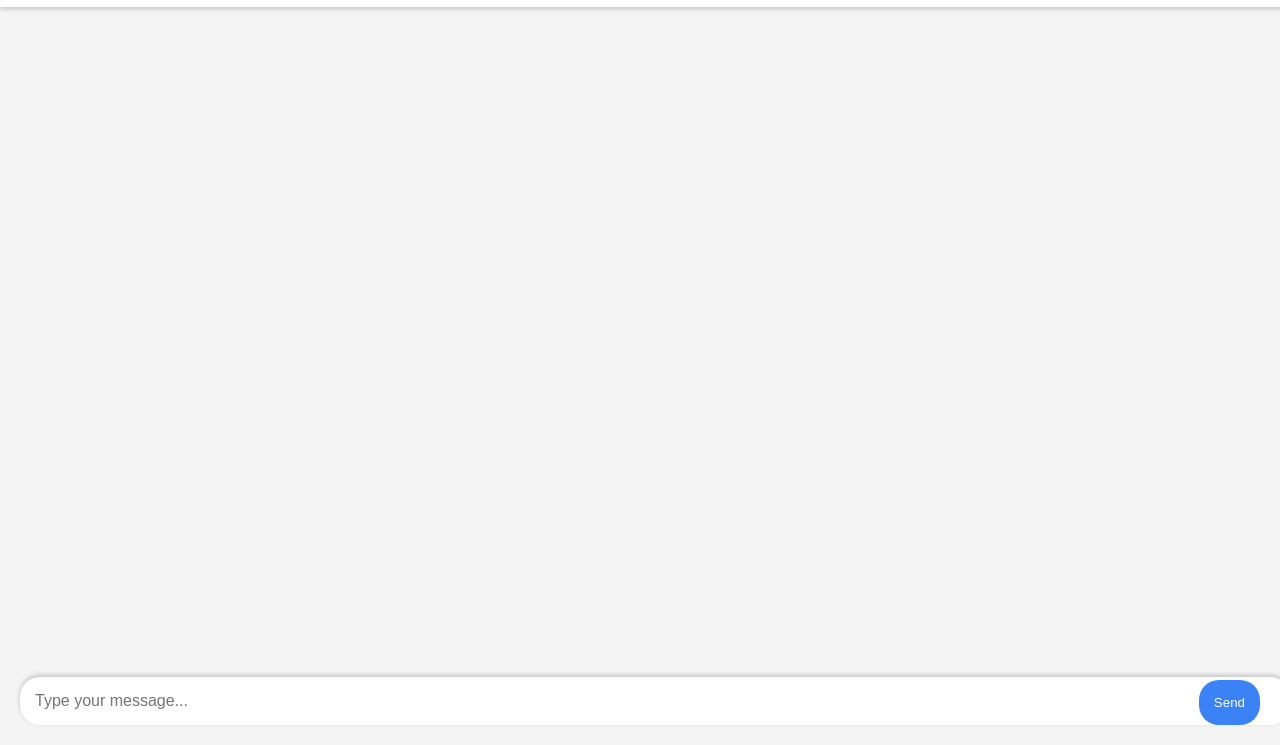
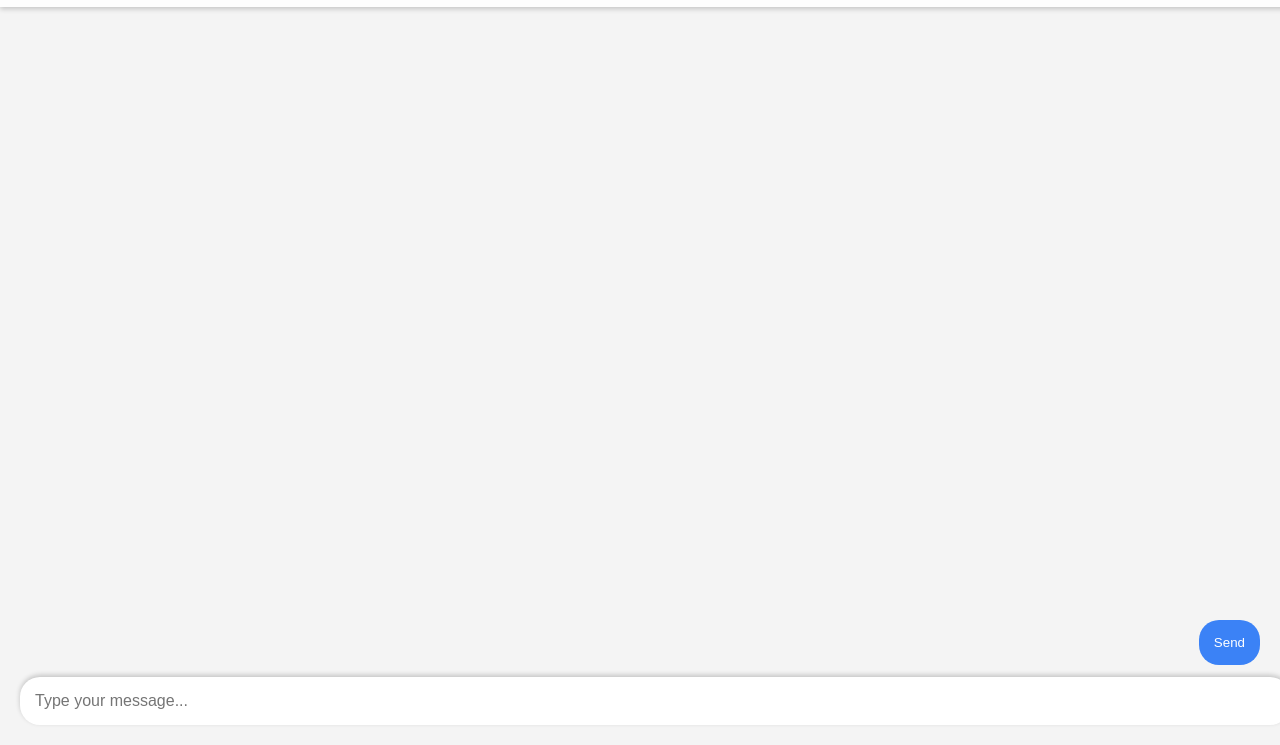
Before and after one commit to PrakharDoneria/Artifix-Web, a plain HTML site: page index.html in a window 1280 px wide. Shown: the part 55-800 px from the top of the page. Drawn offline with Linux system fonts and the light colour scheme.

Commit message:
Button Overlapping and ListView fix

```diff
--- a/styles.css
+++ b/styles.css
@@ -54,6 +54,7 @@ body {
 }
 
 #messageList {
+    position: relative; /* Updated: Ensure messages don't hide behind input */
     padding: 80px 20px 20px;
     overflow-y: auto;
     max-height: calc(100vh - 80px);
@@ -107,7 +108,7 @@ body {
     border-radius: 20px;
     cursor: pointer;
     position: fixed;
-    bottom: 20px;
+    bottom: 80px; /* Updated: Adjusted to prevent overlap with input */
     right: 20px;
 }
 
@@ -118,4 +119,4 @@ body {
 
 .error {
     color: #ff0000;
-  }
+}
```
